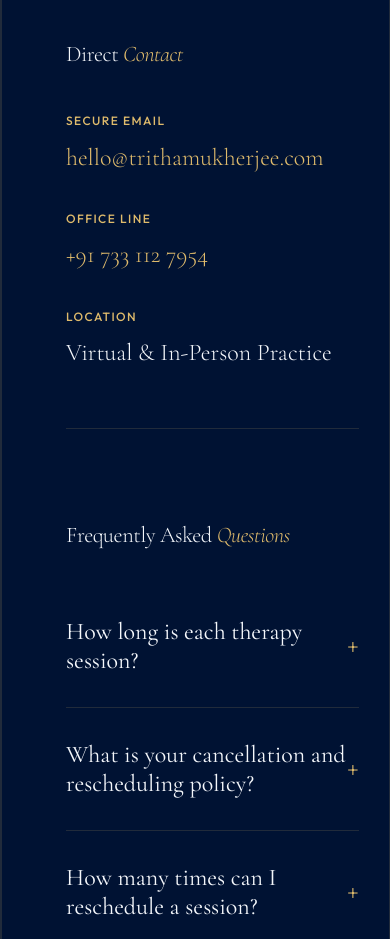
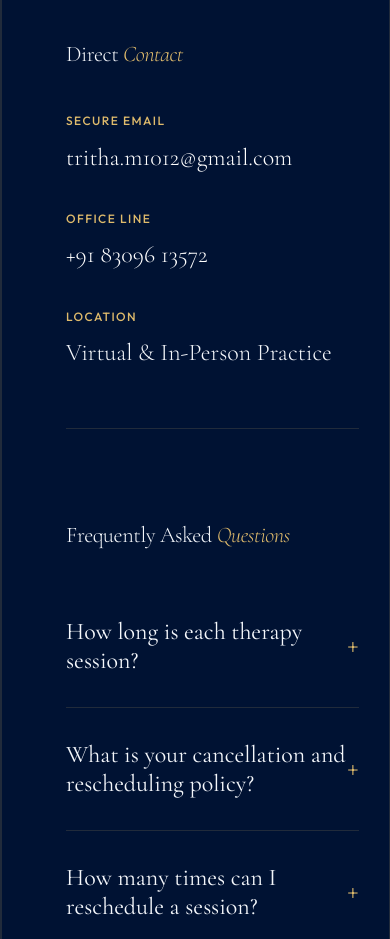
Before and after one commit to swarnavaaaa/trithawebsite, a plain HTML site: page contact.html in a window 390 px wide. Shown: the part 1460-2399 px from the top of the page. Drawn offline with nearby package versions, Linux system fonts and the light colour scheme.

Commit message:
Update contact email and phone number and style them white

```diff
--- a/contact.html
+++ b/contact.html
@@ -91,12 +91,12 @@
 
             <div class="info-block" style="display: flex; flex-direction: column; gap: 0.5rem;">
               <span class="form-group"><label>Secure Email</label></span>
-              <a href="mailto:hello@trithamukherjee.com" class="serif-text gold-text" style="font-size: var(--text-md); text-decoration: none; transition: var(--transition-smooth);" onmouseover="this.style.color='#f0cf85'" onmouseout="this.style.color='#dfbb6c'">hello@trithamukherjee.com</a>
+              <a href="mailto:tritha.m1012@gmail.com" class="serif-text" style="font-size: var(--text-md); text-decoration: none; transition: var(--transition-smooth); color: #ffffff;" onmouseover="this.style.color='rgba(255,255,255,0.8)'" onmouseout="this.style.color='#ffffff'">tritha.m1012@gmail.com</a>
             </div>
 
             <div class="info-block" style="display: flex; flex-direction: column; gap: 0.5rem;">
               <span class="form-group"><label>Office Line</label></span>
-              <a href="tel:+917331127954" class="serif-text gold-text" style="font-size: var(--text-md); text-decoration: none; transition: var(--transition-smooth);" onmouseover="this.style.color='#f0cf85'" onmouseout="this.style.color='#dfbb6c'">+91 733 112 7954</a>
+              <a href="tel:+918309613572" class="serif-text" style="font-size: var(--text-md); text-decoration: none; transition: var(--transition-smooth); color: #ffffff;" onmouseover="this.style.color='rgba(255,255,255,0.8)'" onmouseout="this.style.color='#ffffff'">+91 83096 13572</a>
             </div>
 
             <div class="info-block" style="display: flex; flex-direction: column; gap: 0.5rem;">
@@ -174,7 +174,7 @@
 
 
   <!-- Floating WhatsApp Button -->
-  <a href="https://wa.me/917331127954" class="whatsapp-btn" target="_blank" aria-label="Chat on WhatsApp">
+  <a href="https://wa.me/918309613572" class="whatsapp-btn" target="_blank" aria-label="Chat on WhatsApp">
     <svg viewBox="0 0 24 24" width="24" height="24" fill="currentColor">
       <path d="M17.472 14.382c-.297-.149-1.758-.867-2.03-.967-.273-.099-.471-.148-.67.15-.197.297-.767.966-.94 1.164-.173.199-.347.223-.644.075-.297-.15-1.255-.463-2.39-1.475-.883-.788-1.48-1.761-1.653-2.059-.173-.297-.018-.458.13-.606.134-.133.298-.347.446-.52.149-.174.198-.298.298-.497.099-.198.05-.371-.025-.52-.075-.149-.669-1.612-.916-2.207-.242-.579-.487-.5-.669-.51-.173-.008-.371-.01-.57-.01-.198 0-.52.074-.792.372-.272.297-1.04 1.016-1.04 2.479 0 1.462 1.065 2.875 1.213 3.074.149.198 2.096 3.2 5.077 4.487.709.306 1.262.489 1.694.625.712.227 1.36.195 1.871.118.571-.085 1.758-.719 2.006-1.413.248-.694.248-1.289.173-1.413-.074-.124-.272-.198-.57-.347m-5.421 7.403h-.004a9.87 9.87 0 01-5.031-1.378l-.361-.214-3.741.982.998-3.648-.235-.374a9.86 9.86 0 01-1.51-5.26c.001-5.45 4.436-9.884 9.888-9.884 2.64 0 5.122 1.03 6.988 2.898a9.825 9.825 0 012.893 6.994c-.003 5.45-4.437 9.884-9.885 9.884m8.413-18.297A11.815 11.815 0 0012.05 0C5.495 0 .16 5.335.157 11.892c0 2.096.547 4.142 1.588 5.945L0 24l6.335-1.662c1.746.953 3.71 1.458 5.704 1.459h.005c6.554 0 11.89-5.335 11.893-11.893a11.821 11.821 0 00-3.48-8.413z"/>
     </svg>
```
Also changed, not shown: about.html (+1 -1 lines), emergency.html (+1 -1 lines), index.html (+1 -1 lines), services.html (+1 -1 lines).
